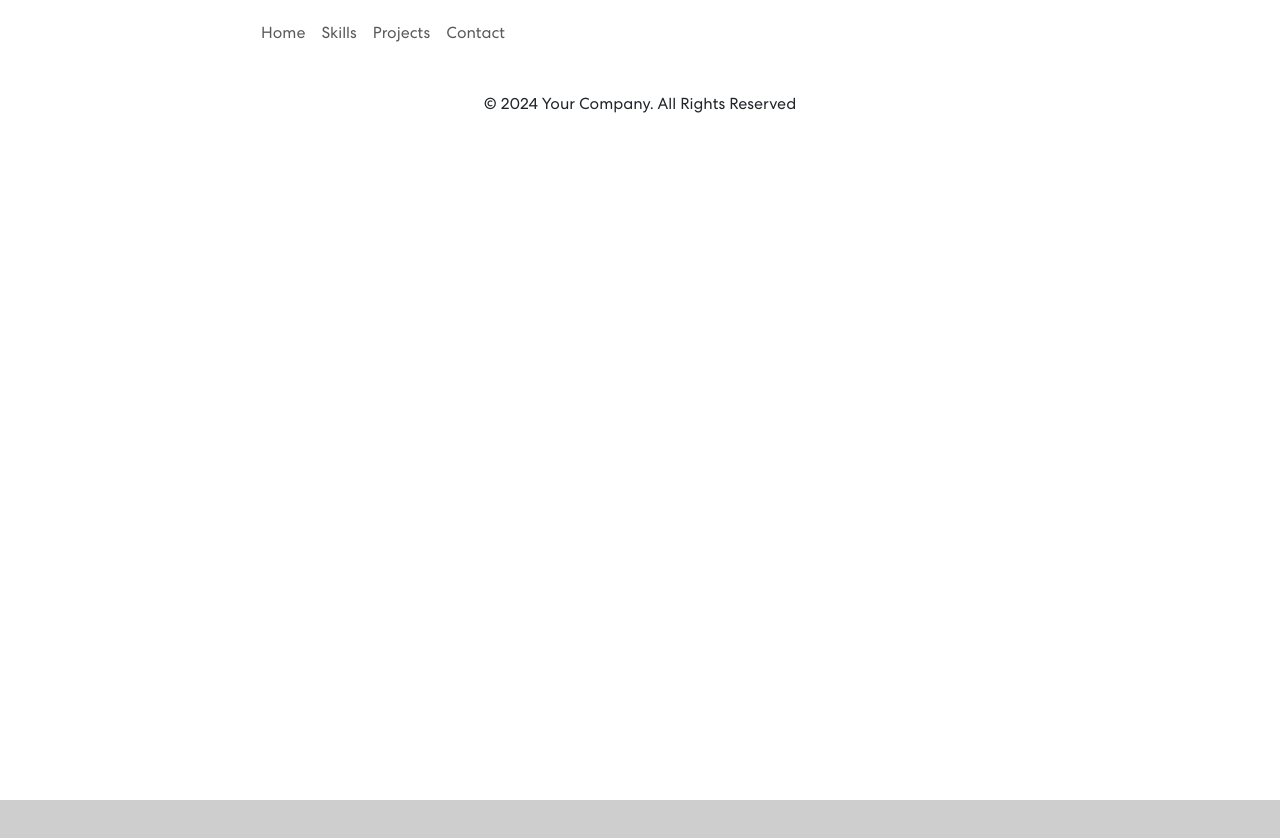
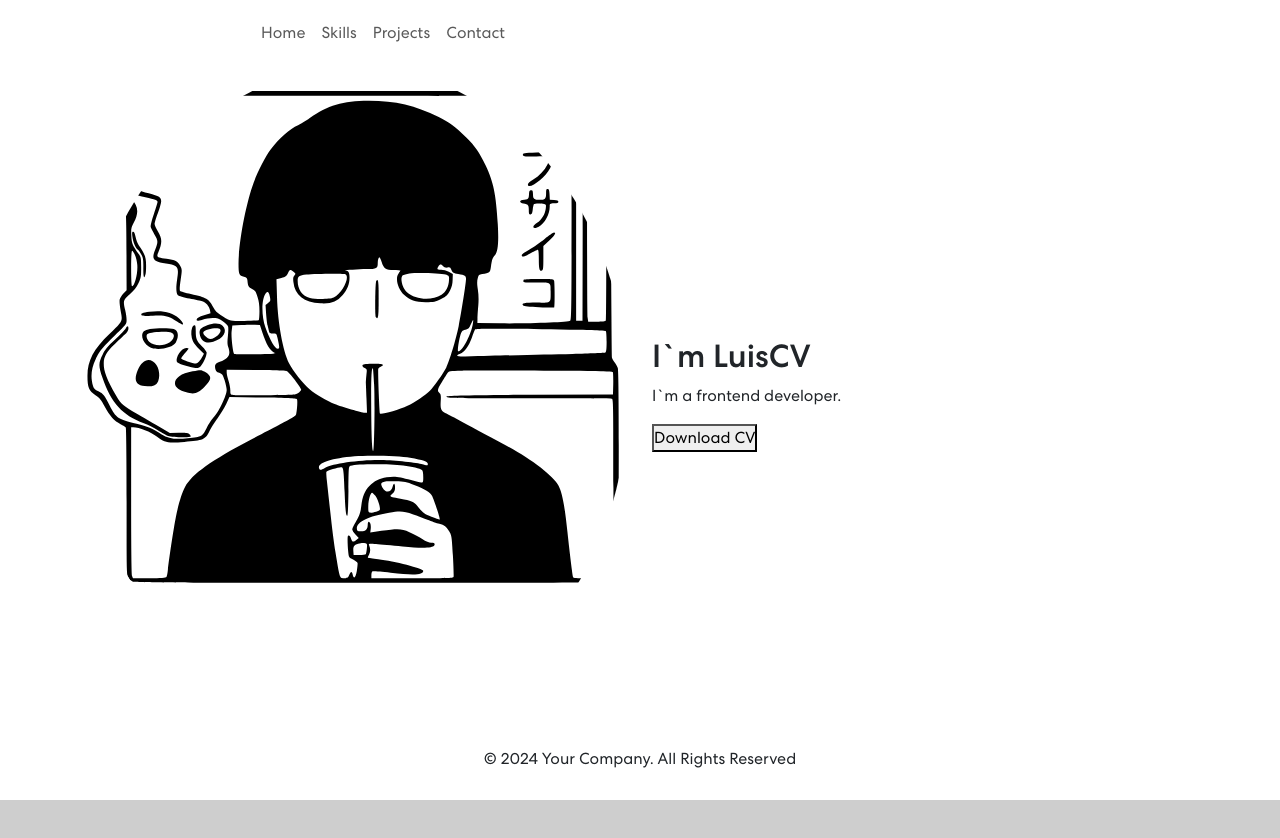
Before and after one commit to LuisECV0/Cloudflare, a React (Vite) app: page / in a window 1280 px wide. Shown: the top 838 px of the page. Before the commit the page ends 800 px from the top, so only its background shows below. Built offline with nearby package versions, Linux system fonts and the light colour scheme.

Commit message:
se instalo react icons

```diff
--- a/package.json
+++ b/package.json
@@ -13,7 +13,8 @@
     "bootstrap": "^5.3.3",
     "react": "^18.3.1",
     "react-bootstrap": "^2.10.7",
-    "react-dom": "^18.3.1"
+    "react-dom": "^18.3.1",
+    "react-icons": "^5.4.0"
   },
   "devDependencies": {
     "@eslint/js": "^9.17.0",
--- a/src/App.jsx
+++ b/src/App.jsx
@@ -2,12 +2,15 @@ import React, { Suspense, lazy } from 'react';
 import './App.css'
 import { NavBar } from './Components/NavBar';
 import { Footer } from './Components/Footer';
+import { AboutMe } from './Components/AboutMe';
 
 function App() {
 
   return (
     <div className='App'>
       <NavBar />
+      <AboutMe />
+
       <Footer />
     </div>
   )
--- /dev/null
+++ b/src/Components/AboutMe.jsx
@@ -0,0 +1,33 @@
+import React from 'react';
+import { Container, Row, Col } from "react-bootstrap";
+import mob from '../assets/img/mob2.svg';
+import cv from '../assets/font/Luis-Castañeda-Vega-.pdf';
+
+export const AboutMe = () => {
+  const downloadCV = () => {
+    window.open(cv, '_blank');
+  };
+
+  return (
+    <section id="about-me" className="about-me">
+      <Container>
+        <Row className="align-items-center">
+          <Col xs={12} md={6}>
+            <img src={mob} alt="Perfil" className="img-fluid rounded-circle" loading="lazy" />
+          </Col>
+          <Col xs={12} md={6}>
+            <div className="about-me-text">
+              <h2>I`m LuisCV</h2>
+              <p>
+                I`m a frontend developer.
+              </p>
+              <div className="icon-dw">
+                <button onClick={downloadCV} className="btn-download-cv">Download CV</button>
+              </div>
+            </div>
+          </Col>
+        </Row>
+      </Container>
+    </section>
+  );
+};
```
Also changed, not shown: src/Components/Projects.jsx (added), 1 other file (tests, documents, lock files or other folders).
